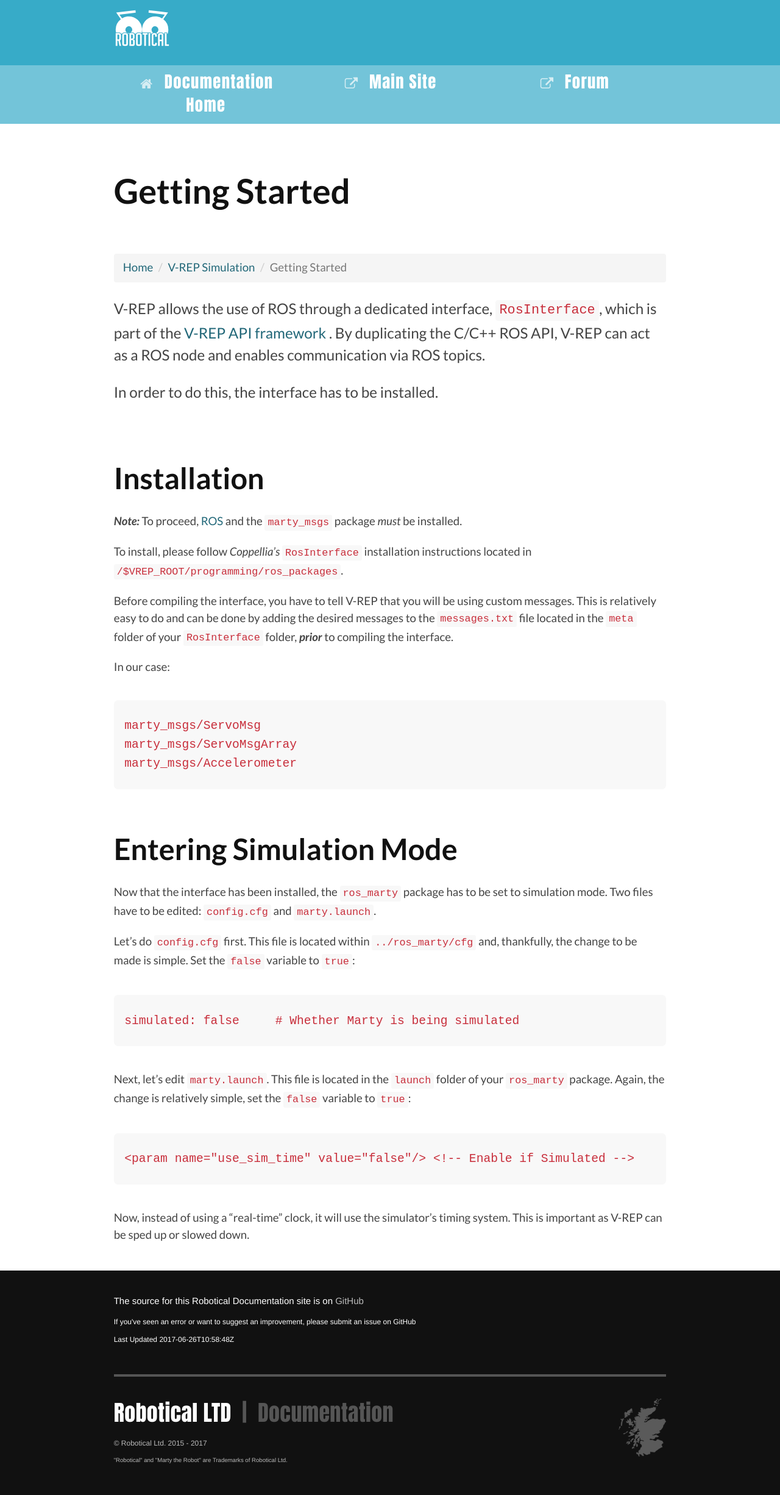
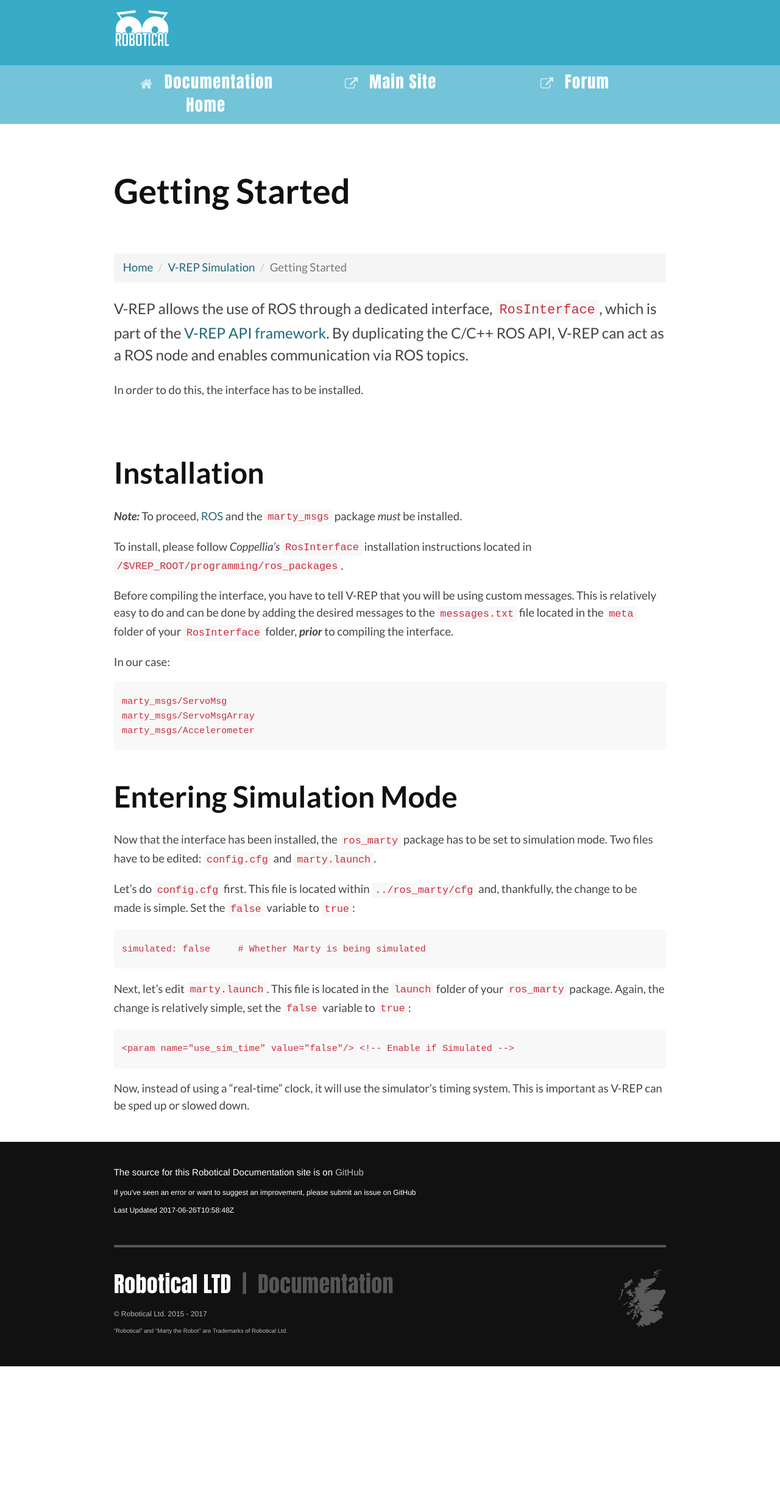
Before and after one commit to robotical/docs.robotical.io, a Jekyll site: the page built from vrep/getting_started.md, in a window 1280 px wide. Shown: the whole page at 61% size. Built offline with Jekyll 4.4.1, drawn with Linux system fonts in a browser that asks for light colours; nearby versions of some CDN libraries; some web fonts are replaced; after the commit the page ends 2240 px from its top, so only the background shows below that.

Commit message:
Formatting for V-REP docs

```diff
--- a/vrep/getting_started.md
+++ b/vrep/getting_started.md
@@ -6,14 +6,13 @@
 layout: article
 ---
 
-{:.feature}
 V-REP allows the use of ROS through a dedicated interface, `RosInterface`, which
-is part of the <a href="http://www.coppeliarobotics.com/helpFiles/en/apisOverview.htm">V-REP API framework </a>.
+is part of the [V-REP API framework](http://www.coppeliarobotics.com/helpFiles/en/apisOverview.htm).
 By duplicating the C/C++ ROS API, V-REP can act as a ROS node and enables
 communication via ROS topics.
+{:.feature}
 
 In order to do this, the interface has to be installed.
-{:.feature}
 
 Installation
 ===
@@ -32,11 +31,9 @@
 
 In our case:
 
-{:.feature}
     marty_msgs/ServoMsg
     marty_msgs/ServoMsgArray
     marty_msgs/Accelerometer
-{:.feature}
 
 Entering Simulation Mode
 ===
@@ -47,17 +44,13 @@
 Let's do `config.cfg` first. This file is located within `../ros_marty/cfg` and,
 thankfully, the change to be made is simple. Set the `false` variable to `true`:
 
-{:.feature}
     simulated: false     # Whether Marty is being simulated
-{:.feature}
 
 Next, let's edit `marty.launch`. This file is located in the `launch` folder of
 your `ros_marty` package. Again, the change is relatively simple, set the `false`
 variable to `true`:
 
-{:.feature}
     <param name="use_sim_time" value="false"/> <!-- Enable if Simulated -->
-{:.feature}
 
 Now, instead of using a "real-time" clock, it will use the
 simulator's timing system. This is important as V-REP can be sped up or slowed down.
```
Also changed, not shown: vrep/index.md (+5 -0 lines).
